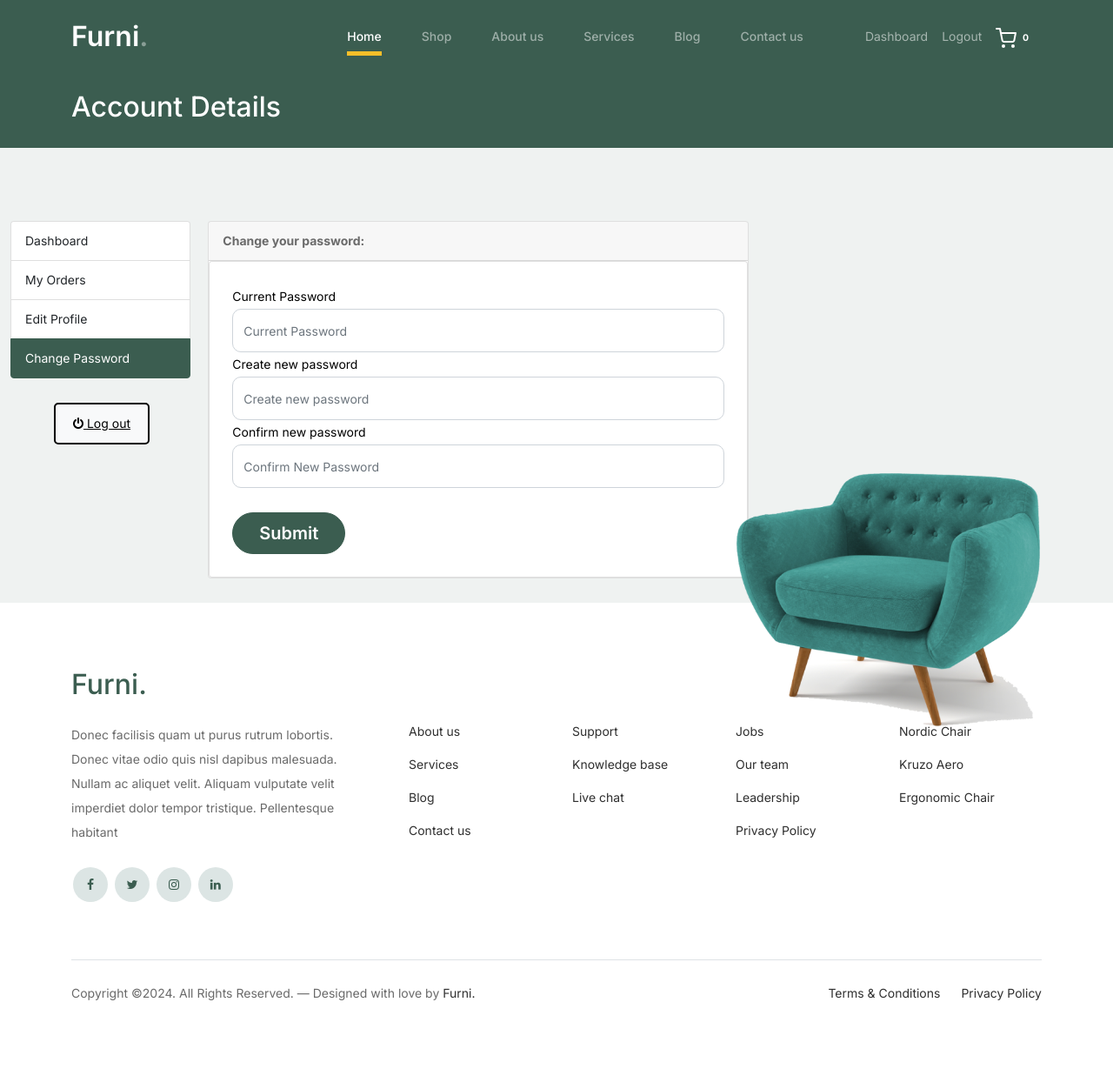
After one commit to thasniabbas76/Furni.-, a Django app: page /accounts/change_password/ in a window 1280 px wide. The commit adds this page. Shown: the whole page at 87% size. Run offline with Django 4.2, Linux system fonts and the light colour scheme; the visitor is signed in with stand-in values (Sample User, id 1); data that the repository does not hold is empty; some libraries are stand-ins or nearby versions.

Commit message:
setting up dashboards

```diff
--- a/accounts/urls.py
+++ b/accounts/urls.py
@@ -14,4 +14,6 @@
 
     path('my_orders/',views.my_orders, name="my_orders"),
     path('edit_profile/',views.edit_profile, name='edit_profile'),
+    path('change_password/', views.change_password, name='change_password'),
+    path('order_detail/<int:order_id>/',views.order_detail,name='order_detail'),
 ]
--- a/accounts/views.py
+++ b/accounts/views.py
@@ -11,6 +11,7 @@
 from cart.views import _cart_id
 import requests
 from orders.models import Order
+from orders.models import OrderProduct
 
 #verification email
 from django.contrib.sites.shortcuts import get_current_site
@@ -87,7 +88,7 @@
                     nextPage = params['next']
                     return redirect(nextPage)
             except:
-                return redirect('home')
+                return redirect('dashboard')
         else:
             messages.error(request, "Invalid credentials")
             return redirect('login')
@@ -117,8 +118,10 @@
 def dashboard(request):
     orders = Order.objects.order_by('-created_at').filter(user_id=request.user.id,is_ordered = True)
     orders_count = orders.count()
+    userprofile = UserProfile.objects.get(user_id=request.user.id)
     context = {
         'orders_count' : orders_count,
+        'userprofile' : userprofile,
     }
     return render(request, 'accounts/dashboard.html',context)
 def forgotPassword(request):
@@ -176,13 +179,14 @@
             return redirect('resetPassword')
     else:
         return render(request, 'accounts/resetPassword.html')
-
+@login_required(login_url ='login')
 def my_orders(request):
     orders = Order.objects.filter(user=request.user,is_ordered = True).order_by('-created_at') #using '-' to get the result in descending order
     context = {
         'orders' : orders,
     }
     return render(request, 'accounts/my_orders.html',context)
+@login_required(login_url = 'login')
 def edit_profile(request):
     userprofile = get_object_or_404(UserProfile, user=request.user)
     if request.method == 'POST':
@@ -202,3 +206,40 @@
         'userprofile' : userprofile,
     }
     return render(request, 'accounts/edit_profile.html', context)
+@login_required(login_url ='login')
+def change_password(request):
+    if request.method == 'POST':
+        current_password = request.POST['current_password']
+        new_password = request.POST['new_password']
+        confirm_password = request.POST['confirm_password']
+
+        user = Account.objects.get(username__exact=request.user.username) #check the username as it is in the database
+
+        if new_password == confirm_password:
+            success = user.check_password(current_password)
+            if success:
+                user.set_password(new_password)
+                user.save()
+                messages.success(request, "password updated successfully.")
+                return redirect('accounts/change_password')
+            else:
+                messages.error(request, "Please enter a valid current password. ")
+                return redirect('accounts/change_password')
+        else:
+            messages.error(request, "password does not match.")
+            return redirect('change_password')
+    return render(request, 'accounts/change_password.html')
+
+@login_required(login_url ='login')
+def order_detail(request, order_id):
+    order_detail = OrderProduct.objects.filter(order__order_number=order_id)
+    order = Order.objects.get(order_number=order_id)
+    subtotal = 0
+    for i in order_detail:
+        subtotal += i.product_price * i.quantity
+    context = {
+        'order_detail' : order_detail,
+        'order' : order,
+        'subtotal' : subtotal,
+    }
+    return render(request, 'accounts/order_detail.html', context)
--- /dev/null
+++ b/templates/accounts/change_password.html
@@ -0,0 +1,76 @@
+{% extends "base.html" %} {% block content %} {% load static %}
+
+<div class="hero" style="padding-top: 20px; padding-bottom: 20px">
+  <div class="container">
+    <div class="row justify-content-between">
+      <div class="col-lg-5">
+        <div class="intro-excerpt">
+          <h2 style="color: white">Account Details</h2>
+        </div>
+      </div>
+      <div class="col-lg-7"></div>
+    </div>
+  </div>
+</div>
+<!-- breadcrumb-section -->
+<div class="breadcrumb-section breadcrumb-bg">
+  <div class="container">
+    <div class="row">
+      <div class="col-lg-8 offset-lg-2 text-center">
+        <div class="breadcrumb-text">
+          <h1></h1>
+          <br />
+        </div>
+      </div>
+    </div>
+  </div>
+</div>
+<!-- end breadcrumb section -->
+{% include 'includes/alerts.html' %}
+<div class="container-fluid">
+  <!--  Row 1 -->
+  <div class="row">
+    <div class="col-lg-8 d-flex align-items-strech mt-5">
+      {% include 'includes/dashboard_sidebar.html' %}
+      <main class="col-md-9" style="margin-left:20px;">
+        <article class="card">
+          <header class="card-header">
+            <strong class="d-inline-block mr-3">Change your password:</strong>
+
+          </header>
+          <div class="card compact-form" style="padding: 10px">
+            <div class="card-body">
+              <div class="row">
+                <div class="col-md-12">
+                  <form action="{% url 'change_password' %}" method="POST">
+                    {% csrf_token %}
+                    <div class="form-group">
+                      <label style="color:black;">Current Password</label>
+                      <input type="password" name="current_password" placeholder="Current Password" class="form-control" required>
+                    </div>
+                    <div class="form-group">
+                      <label style="color:black;">Create new password</label>
+                      <input type="password" name="new_password" placeholder="Create new password" class="form-control" required>
+                    </div>
+                    <div class="form-group">
+                        <label style="color:black;">Confirm new password</label>
+                        <input type="password" name="confirm_password" placeholder="Confirm New Password" class="form-control" required>
+                    </div>
+                    <br>
+                    <input type="submit" value="Submit" class="btn btn-primary btn-lg py-2 btn-block">
+                  </form>
+                </div>
+              </div>
+              <!-- row.// -->
+            </div>
+            <!-- card-body .// -->
+          </div>
+        </article>
+        <!-- order-group.// -->
+         <br>
+      </main>
+    </div>
+  </div>
+</div>
+
+{% endblock content %}
--- a/templates/accounts/dashboard.html
+++ b/templates/accounts/dashboard.html
@@ -57,7 +57,7 @@
             <div class="col-md-6">
               <div class="card" style="text-align:center;">
                 <div class="card-body">
-                  <img src="{{userprofile.profile_picture.url}}" alt="User Profile Picture" width="50" height="50" style="border-radius:50%;">
+                  <img src="{{userprofile.profile_picture.url}}" alt="Profile Picture" width="50" height="50" style="border-radius:50%;">
                   <p class="mb-0">{{user.email}}</p>
                   <p>{{user.phone_number}}</p>
                 </div>
--- a/templates/accounts/my_orders.html
+++ b/templates/accounts/my_orders.html
@@ -36,7 +36,6 @@
         <article class="card">
           <header class="card-header">
             <strong class="d-inline-block mr-3">Your Orders History:</strong>
-            <span>{{user.full_name}}</span>
           </header>
           <div class="card-body">
             <div class="row">
@@ -54,7 +53,7 @@
                   <tbody>
                     {% for order in orders  %}
                     <tr>
-                      <th scope="row">{{order.order_number}}</th>
+                      <th scope="row"><a href="{% url 'order_detail' order.order_number %}">{{order.order_number}}</a></th>
                       <td>{{order.full_name}}</td>
                       <td>{{order.phone}}</td>
                       <td>{{order.order_total}}</td>
--- a/templates/includes/dashboard_sidebar.html
+++ b/templates/includes/dashboard_sidebar.html
@@ -4,7 +4,7 @@
       <a class="list-group-item {% if '/accounts/' == request.path %}active{% endif %}" href="{% url 'dashboard' %}"> Dashboard </a>
       <a class="list-group-item {% if '/my_orders/' in request.path %}active{% endif %}" href="{% url 'my_orders' %}"> My Orders </a>
       <a class="list-group-item {% if '/edit_profile/' in request.path %}active{% endif %}" href="{% url 'edit_profile' %}"> Edit Profile </a>
-      <a class="list-group-item {% if '/change_password/' in request.path %}active{% endif %}" href=""> Change Password </a>
+      <a class="list-group-item {% if '/change_password/' in request.path %}active{% endif %}" href="{% url 'change_password' %}"> Change Password </a>
     </ul>
     <br>
     <a class="btn-white py-2 btn-block" style="margin-left: 50px; padding: 10px 20px;
```
Also changed, not shown: store/admin.py (+10 -1 lines), store/models.py (+10 -0 lines), templates/accounts/order_detail.html (added, +123 -0 lines), store/migrations/0004_productgallery.py (added).
